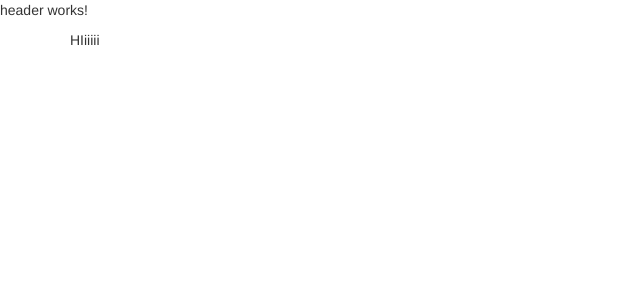
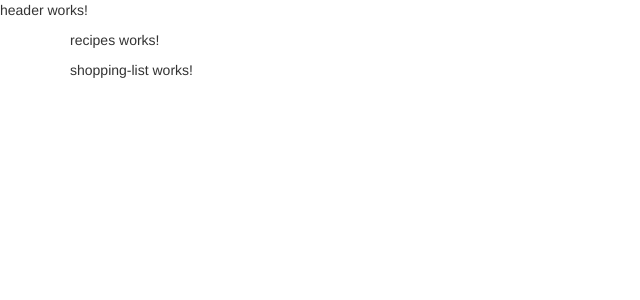
Before and after one commit to thomasraphel/Angular4Application, an Angular app in the folder SampleApplication/: page / in a window 1280 px wide. Shown: the top 300 px of the page, without its empty margins (0-640 px from the left). Built offline with nearby package versions, Linux system fonts and the light colour scheme.

Commit message:
created all the components in the corresponding folders

```diff
--- a/SampleApplication/src/app/app.component.html
+++ b/SampleApplication/src/app/app.component.html
@@ -4,7 +4,8 @@
   <div class="container">
     <div class="row">
       <div class="col-md-12">
-        HIiiiii
+        <app-recipes></app-recipes>
+        <app-shopping-list></app-shopping-list>
       </div>
     </div>
   </div>
--- a/SampleApplication/src/app/app.module.ts
+++ b/SampleApplication/src/app/app.module.ts
@@ -8,6 +8,8 @@
 import { RecipesComponent } from './recipes/recipes.component';
 import { RecipeListComponent } from './recipes/recipe-list/recipe-list.component';
 import { RecipeItemComponent } from './recipes/recipe-list/recipe-item/recipe-item.component';
+import { ShoppingListComponent } from './shopping-list/shopping-list.component';
+import { ShoppingEditComponent } from './shopping-list/shopping-edit/shopping-edit.component';
 
 
 @NgModule({
@@ -16,7 +18,9 @@
     HeaderComponent,
     RecipesComponent,
     RecipeListComponent,
-    RecipeItemComponent
+    RecipeItemComponent,
+    ShoppingListComponent,
+    ShoppingEditComponent
   ],
   imports: [
     BrowserModule,
--- /dev/null
+++ b/SampleApplication/src/app/shopping-list/shopping-edit/shopping-edit.component.html
@@ -0,0 +1,3 @@
+<p>
+  shopping-edit works!
+</p>
--- /dev/null
+++ b/SampleApplication/src/app/shopping-list/shopping-edit/shopping-edit.component.ts
@@ -0,0 +1,15 @@
+import { Component, OnInit } from '@angular/core';
+
+@Component({
+  selector: 'app-shopping-edit',
+  templateUrl: './shopping-edit.component.html',
+  styleUrls: ['./shopping-edit.component.css']
+})
+export class ShoppingEditComponent implements OnInit {
+
+  constructor() { }
+
+  ngOnInit() {
+  }
+
+}
--- /dev/null
+++ b/SampleApplication/src/app/shopping-list/shopping-list.component.html
@@ -0,0 +1,3 @@
+<p>
+  shopping-list works!
+</p>
--- /dev/null
+++ b/SampleApplication/src/app/shopping-list/shopping-list.component.ts
@@ -0,0 +1,15 @@
+import { Component, OnInit } from '@angular/core';
+
+@Component({
+  selector: 'app-shopping-list',
+  templateUrl: './shopping-list.component.html',
+  styleUrls: ['./shopping-list.component.css']
+})
+export class ShoppingListComponent implements OnInit {
+
+  constructor() { }
+
+  ngOnInit() {
+  }
+
+}
```
Also changed, not shown: SampleApplication/src/app/shopping-list/shopping-edit/shopping-edit.component.css (added), SampleApplication/src/app/shopping-list/shopping-list.component.css (added), 2 other files (tests, documents, lock files or other folders).
